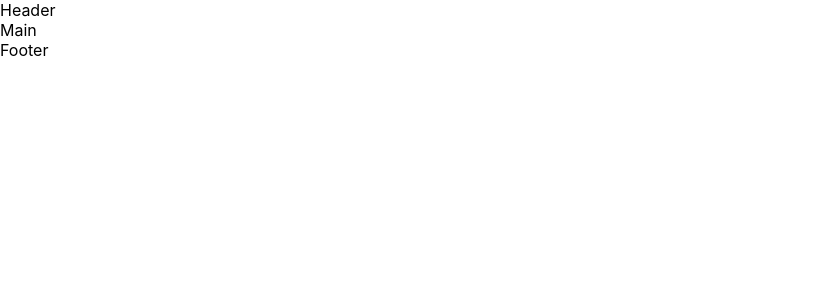
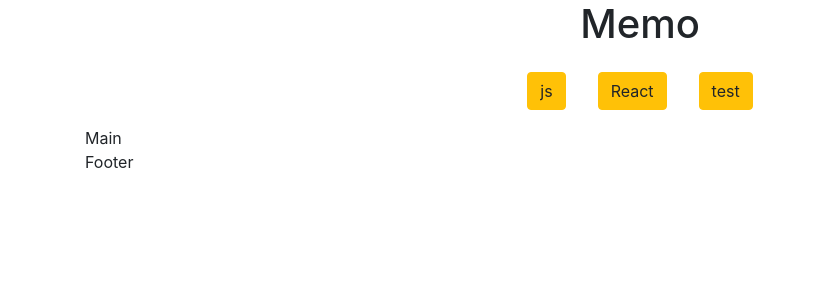
Before and after one commit to yvandouenel/infres2021, a React (Create React App) app in the folder react/memo/: page / in a window 1280 px wide. Shown: the top 300 px of the page, without its empty margins (0-815 px from the left). Built offline with nearby package versions, Linux system fonts and the light colour scheme; the HTML template or start-up script is replaced by a standard one.

Commit message:
Début de mémo en react.

```diff
--- a/react/memo/package.json
+++ b/react/memo/package.json
@@ -6,6 +6,7 @@
     "@testing-library/jest-dom": "^5.14.1",
     "@testing-library/react": "^11.2.7",
     "@testing-library/user-event": "^12.8.3",
+    "bootstrap": "^4.6.0",
     "react": "^17.0.2",
     "react-dom": "^17.0.2",
     "react-scripts": "4.0.3",
--- a/react/memo/src/components/Table.js
+++ b/react/memo/src/components/Table.js
@@ -1,13 +1,24 @@
 import React, { Component } from "react";
-
+import Term from "./Term.js";
 class Table extends Component {
-  state = {};
+  state = {
+    terms: [
+      {id: 1, name: "js"},
+      {id: 2, name: "React"},
+      {id: 3, name: "test"},
+    ]
+  };
   render() {
     return (
       <>
-        <header>Header</header>
-        <main>Main</main>
-        <footer>Footer</footer>
+        <header className="container">
+          <h1 className="text-center">Memo</h1>
+          <nav className="d-flex justify-content-center">
+            {this.state.terms.map(term => <Term name={term.name} />)}
+          </nav>
+        </header>
+        <main className="container">Main</main>
+        <footer className="container">Footer</footer>
       </>
     );
   }
--- /dev/null
+++ b/react/memo/src/components/Term.js
@@ -0,0 +1,4 @@
+
+export default function Term(props) {
+    return <button className="m-3 btn btn-warning">{`${props.name}`}</button>;
+  }
--- a/react/memo/src/index.js
+++ b/react/memo/src/index.js
@@ -2,6 +2,7 @@
 import ReactDOM from 'react-dom';
 import './index.css';
 import App from './App';
+import 'bootstrap/dist/css/bootstrap.css';
 
 
 ReactDOM.render(
```
Also changed, not shown: 1 other file (tests, documents, lock files or other folders).
